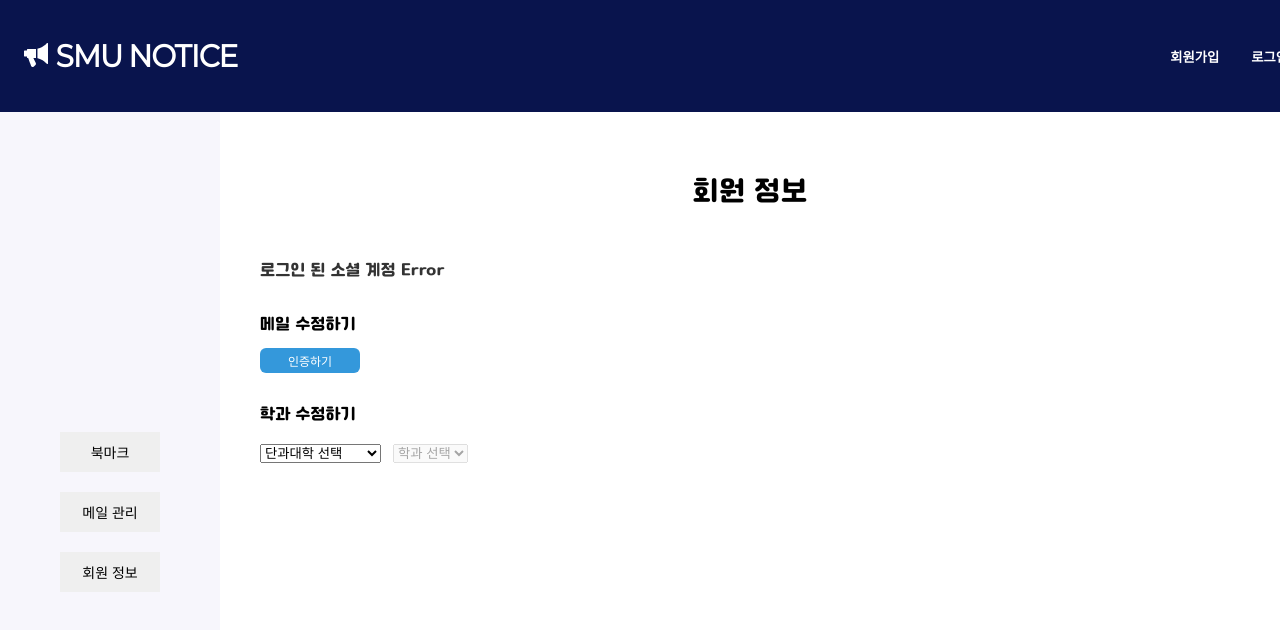
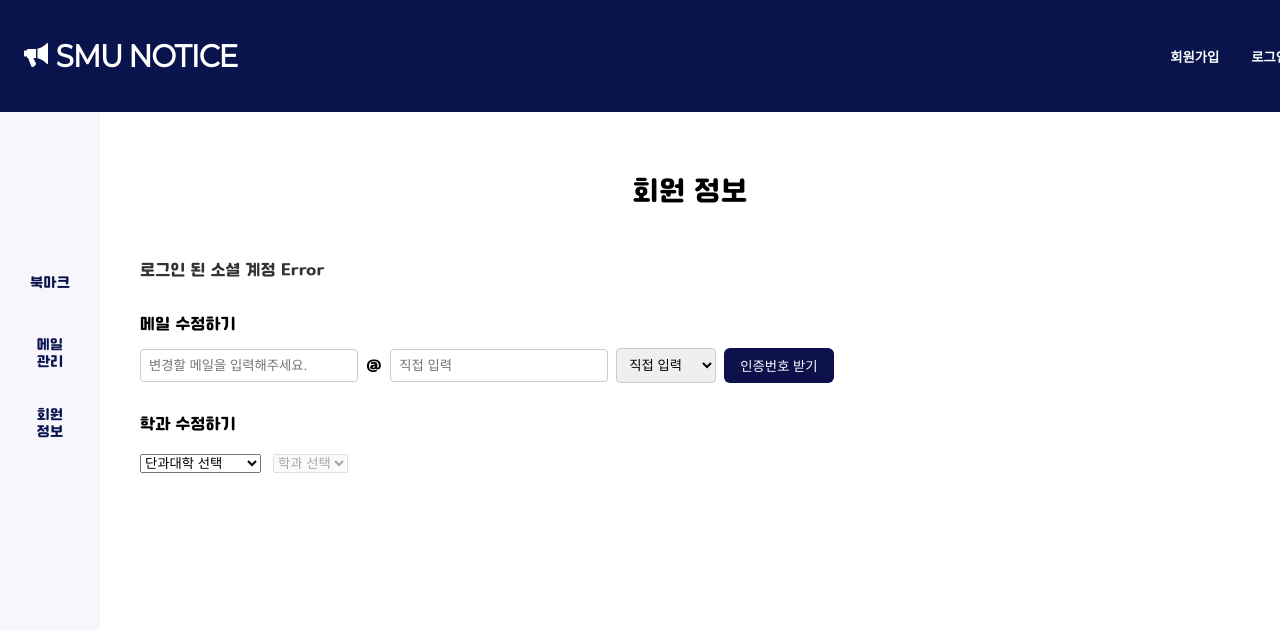
Before and after one commit to SMU-Notice/Notice-Be-React, a React (Vite) app: page /MyPageEmailManage in a window 1280 px wide. Shown: the top 630 px of the page. Built offline with nearby package versions, Linux system fonts and the light colour scheme.

Commit message:
feat: Email Verification UI

```diff
--- /dev/null
+++ b/src/pages/MyPageEmailManage/EmailInput.jsx
@@ -0,0 +1,111 @@
+import { useState } from "react";
+
+export const EmailInput = () => {
+  const [localPart, setLocalPart] = useState("");
+  const [domain, setDomain] = useState("");
+  const [customDomain, setCustomDomain] = useState("");
+  const [selected, setSelected] = useState("직접 입력");
+
+  const commonDomains = ["gmail.com", "naver.com", "daum.net", "직접 입력"];
+
+  const handleRequestAuth = () => {
+    const fullEmail = `${localPart}@${selected === "직접 입력" ? customDomain : selected}`;
+
+    const emailRegex = /^[^\s@]+@[^\s@]+\.[^\s@]+$/;
+    if (!emailRegex.test(fullEmail)) {
+      alert("유효한 이메일을 입력해주세요.");
+      return;
+    }
+
+    console.log("입력된 이메일:", fullEmail);
+    alert(`입력된 이메일: ${fullEmail}`);
+  };
+
+  return (
+    <div style={{ display: "flex", alignItems: "center", gap: "8px", flexWrap: "wrap" }}>
+      {/* 로컬 파트 입력 */}
+      <input
+        type="text"
+        value={localPart}
+        onChange={(e) => setLocalPart(e.target.value)}
+        placeholder="변경할 메일을 입력해주세요."
+        style={{
+          padding: "8px",
+          border: "1px solid #ccc",
+          borderRadius: "4px",
+          width: "200px",
+        }}
+      />
+      <span>@</span>
+
+      {/* 도메인 입력 */}
+      {selected === "직접 입력" ? (
+        <input
+          type="text"
+          value={customDomain}
+          onChange={(e) => setCustomDomain(e.target.value)}
+          placeholder="직접 입력"
+          style={{
+            padding: "8px",
+            border: "1px solid #ccc",
+            borderRadius: "4px",
+            width: "200px",
+          }}
+        />
+      ) : (
+        <input
+          type="text"
+          value={selected}
+          disabled
+          style={{
+            padding: "8px",
+            border: "1px solid #ccc",
+            borderRadius: "4px",
+            backgroundColor: "#f2f2f2",
+            width: "200px",
+          }}
+        />
+      )}
+
+      {/* 셀렉트 박스 */}
+      <select
+        value={selected}
+        onChange={(e) => {
+          setSelected(e.target.value);
+          if (e.target.value !== "직접 입력") {
+            setCustomDomain(""); // 초기화
+          }
+        }}
+        style={{
+          padding: "8px",
+          border: "1px solid #ccc",
+          borderRadius: "4px",
+        }}
+      >
+        {commonDomains.map((domain) => (
+          <option key={domain} value={domain}>
+            {domain}
+          </option>
+        ))}
+      </select>
+
+      {/* 인증 버튼 */}
+      <button
+        onClick={handleRequestAuth}
+        style={{
+          padding: "8px 16px",
+          backgroundColor: "#0c114b",
+          color: "white",
+          border: "none",
+          borderRadius: "6px",
+          cursor: "pointer",
+          whiteSpace: "nowrap",
+        }}
+      >
+        인증번호 받기
+      </button>
+    </div>
+  );
+};
+
+export default EmailInput;
--- a/src/pages/MyPageEmailManage/MyPageEmailManage.css
+++ b/src/pages/MyPageEmailManage/MyPageEmailManage.css
@@ -4,11 +4,51 @@
     display: flex;
     min-height: 100vh;
     font-family: "Cafe24Ssurround", sans-serif;
+    overflow: hidden;
   }
 
-  /* 사이드바 */
   .sidebar {
-    width: 100px;
+    width: 100px !important;
+    min-width: 100px !important;
+    max-width: 100px !important;
+    flex-shrink: 0;
     background-color: #f7f6fc;
     padding: 20px 10px;
+    display: flex;
+    flex-direction: column;
+    align-items: center;
+    gap: 20px;
+    box-sizing: border-box;
+    justify-content: center;
   }
+/* 버튼 스타일 */
+.sidebar button {
+  font-family: 'Cafe24Ssurround', sans-serif;
+  font-size: 12px;
+  width: 100% !important;
+  min-width: 0 !important;
+  max-width: 100% !important;
+  padding: 4px;
+  white-space: normal;
+  word-break: break-word;
+  overflow-wrap: break-word;
+  line-height: 1.2;
+  text-align: center;
+  height: 40px;
+
+  background-color: #f7f6fc;
+  color: #09144D;
+  border: none;
+  border-radius: 6px;
+  font-size: 14px;
+  cursor: pointer;
+  margin-bottom: 20px;
+  transform: translateY(-150px);
+}
+
+.sidebar-buttons {
+  display: flex;
+  flex-direction: column;
+  gap: 10px;
+  align-items: center;
+}
--- a/src/pages/MyPageEmailManage/MyPageEmailManage.jsx
+++ b/src/pages/MyPageEmailManage/MyPageEmailManage.jsx
@@ -2,7 +2,8 @@
 import "./MyPageEmailManage.css";
 import { CheckID }from "./CheckID";
 import { MajorSelect }from "./MajorSelect";
-import React, { useState } from 'react';
+import { EmailInput }from "./EmailInput"
+//import React, { useState } from 'react';
 
 const MyPageEmailManage = () => {
   // const navigate = useNavigate();
@@ -10,31 +11,18 @@ const MyPageEmailManage = () => {
   //   navigate('/Login');
   // };
 
-  const [showPopup, setShowPopup] = useState(false);
-
-  const handleButtonClick = () => {
-    setShowPopup(true);
-  };
-
-  const handleClosePopup = () => {
-    setShowPopup(false);
-  };
-
   return (
     <div className="emailmanage-container">
-      <aside className="sidebar" style={{ display: 'flex', alignItems: 'center', justifyContent: 'center' }}>
+      <aside className="sidebar">
         <nav>
-          <div
-            style={{
-              display: 'flex',
-              flexDirection: 'column',
-              gap: '20px',
-              alignItems: 'center',
-            }}
-          >
-            <button style={sidebarButtonStyle}>북마크</button>
-            <button style={sidebarButtonStyle}>메일 관리</button>
-            <button style={sidebarButtonStyle}>회원 정보</button>
+          <div className="sidebar-buttons">
+            <button>북마크</button>
+            <button>
+              메일<br/>관리
+            </button>
+            <button>
+              회원<br/>정보
+            </button>
           </div>
         </nav>
       </aside>
@@ -43,58 +31,13 @@ const MyPageEmailManage = () => {
         <CheckID />
         <div>
         <h2 style={{fontSize: '16px'}}>메일 수정하기</h2>
-        <button
-          onClick={handleButtonClick}
-          style={{
-          backgroundColor: '#3498db', // 배경색
-          color: 'white',
-          width: '100px',
-          height: '25px',
-          fontSize: '12px',
-          border: 'none',
-          borderRadius: '6px',
-          padding: '0px 0px',}}
-        >
-          인증하기
-        </button>
+        <EmailInput />
         </div>
-        {showPopup && (
-          <div style={popupStyle}>
-            <div style={popupContentStyle}>
-              <p>여기는 팝업입니다!</p>
-              <button onClick={handleClosePopup}>닫기</button>
-            </div>
-          </div>
-        )}
         <MajorSelect />
       </main>
     </div>
   );
 };
 
-const popupStyle = {
-  position: 'fixed',
-  top: 0,
-  left: 0,
-  width: '100vw',
-  height: '100vh',
-  backgroundColor: 'rgba(0, 0, 0, 0.5)',
-  display: 'flex',
-  justifyContent: 'center',
-  alignItems: 'center',
-};
 
-const popupContentStyle = {
-  backgroundColor: 'white',
-  padding: '20px',
-  borderRadius: '10px',
-};
-
-const sidebarButtonStyle = {
-  width: '100px',
-  height: '40px',
-  border: 'none',
-  fontSize: '14px',
-  cursor: 'pointer',
-};
 export default MyPageEmailManage;
--- a/src/pages/index.js
+++ b/src/pages/index.js
@@ -19,3 +19,4 @@ export { default as AuthKakaoLogout } from "./Login/AuthKakaoLogout.jsx";
 export { default as BookMarkPage } from "./MyPageBookMark/BookMarkPage.jsx";
 export { default as CheckID } from "./MyPageEmailManage/CheckID.jsx";
 export { default as MajorSelect } from "./MyPageEmailManage/MajorSelect.jsx";
+export { default as EmailInput } from "./MyPageEmailManage/EmailInput.jsx";
```
